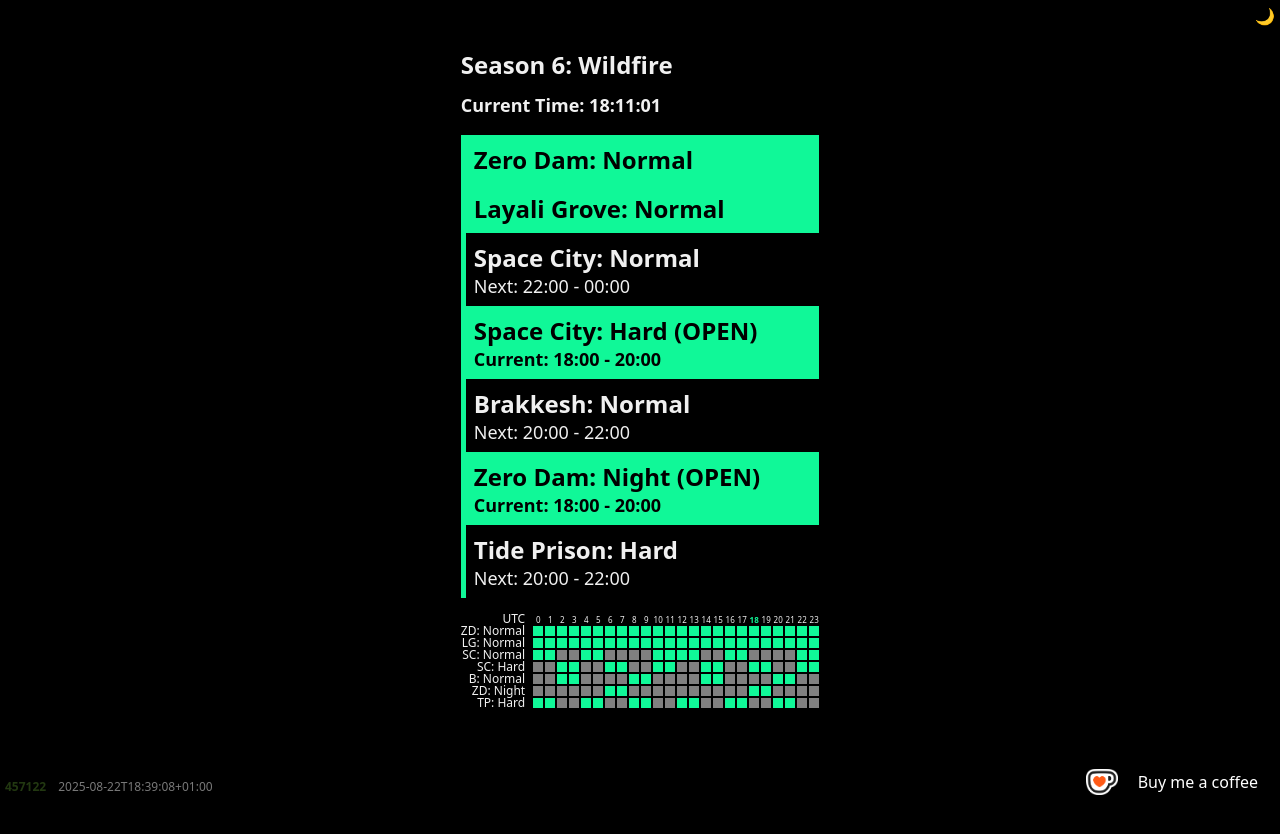
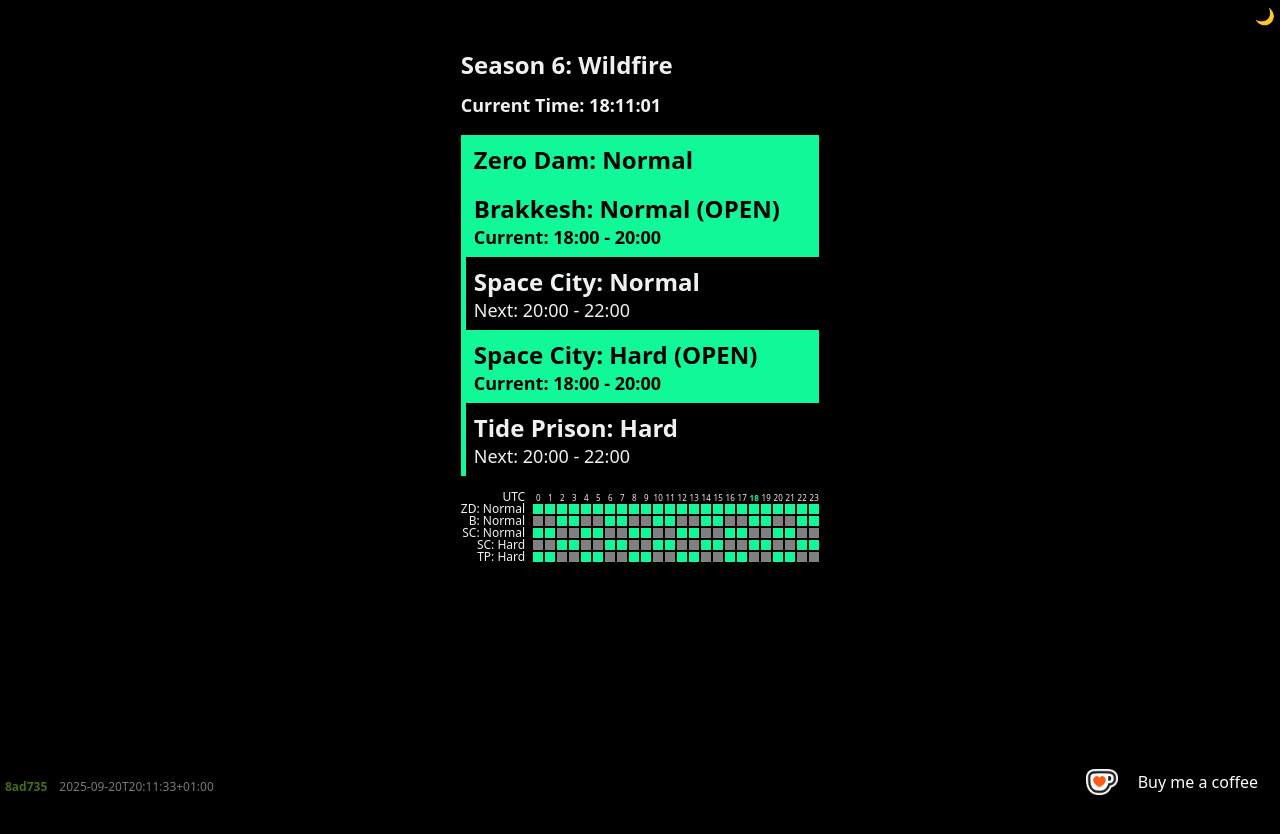
Before and after one commit to tomcorke/dftimers, a React (Vite) app: page / in a window 1280 px wide. Shown: the top 834 px of the page. Built offline with nearby package versions, Linux system fonts and the light colour scheme.

Commit message:
wildfire

```diff
--- a/src/data/build-metadata.json
+++ b/src/data/build-metadata.json
@@ -1,4 +1,4 @@
 {
-  "commitSha": "4571226b37fe552139730f0b9967608e36ba6768",
-  "commitDate": "2025-08-22T18:39:08+01:00"
+  "commitSha": "8ad73565c77c390d01f3aaddd950246df57586c8",
+  "commitDate": "2025-09-20T20:11:33+01:00"
 }
--- a/src/sections/MapTimerDisplay.tsx
+++ b/src/sections/MapTimerDisplay.tsx
@@ -73,7 +73,7 @@ export const MapTimersSection = () => {
 
   const currentHour = Math.floor(now / 3600);
 
-  const MAP_TIMERS = MAP_TIMERS_BREAK;
+  const MAP_TIMERS = MAP_TIMERS_WILDFIRE;
 
   return (
     <div className="section MapTimers">
```
